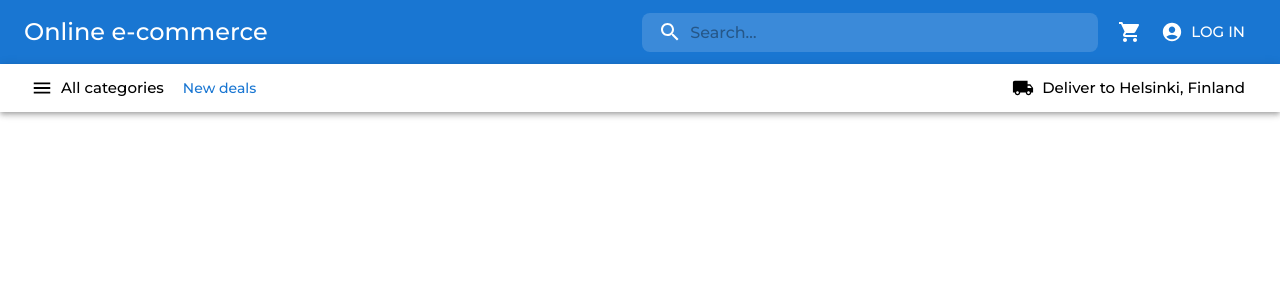
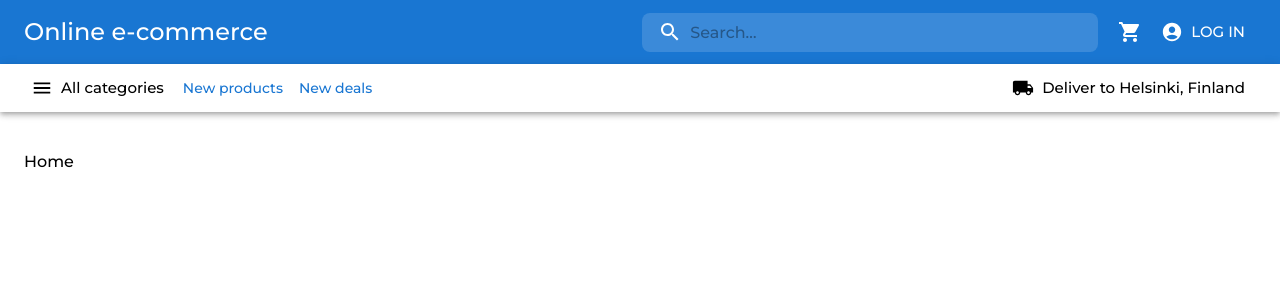
Before and after one commit to hoangduong-coder/e-commerce, a React (Create React App) app: page / in a window 1280 px wide. Shown: the top 300 px of the page. Built offline with nearby package versions, Linux system fonts and the light colour scheme.

Commit message:
feat: Update root

```diff
--- a/src/component/root/Root.jsx
+++ b/src/component/root/Root.jsx
@@ -1,16 +1,17 @@
 import { Outlet, useLocation } from "react-router-dom"
 
+import { Container } from "@mui/material"
 import Home from "../store/Home"
 import NavBar from "./NavBar"
 import SubNavBar from "./SubNavBar"
 
 const Root = () => {
-  const pathName = useLocation()
+  const location = useLocation()
   return (
     <>
       <NavBar />
       <SubNavBar />
-      <div className="detail">{pathName !== "/" ? <Outlet /> : <Home />}</div>
+      <Container maxWidth="xl" className="detail">{location.pathname !== "/" ? <Outlet /> : <Home />}</Container>
     </>
   )
 }
--- a/src/component/root/SubNavBar.jsx
+++ b/src/component/root/SubNavBar.jsx
@@ -19,6 +19,7 @@ const SubNavBar = () => {
         >
           All categories
         </Button>
+        <Button style={ButtonStyle}>New products</Button>
         <Button style={ButtonStyle}>New deals</Button>
         <Box sx={{flexGrow: 1}} />
         <Box className="nav-link">
--- a/src/component/root/layout.scss
+++ b/src/component/root/layout.scss
@@ -35,3 +35,7 @@
     }
   }
 }
+
+.detail {
+  padding-block: 5vh;
+}
--- a/src/index.css
+++ b/src/index.css
@@ -8,4 +8,5 @@
 
 :root {
   --spacing: 8px;
+  font-family: "Montserrat", sans-serif;
 }
```
